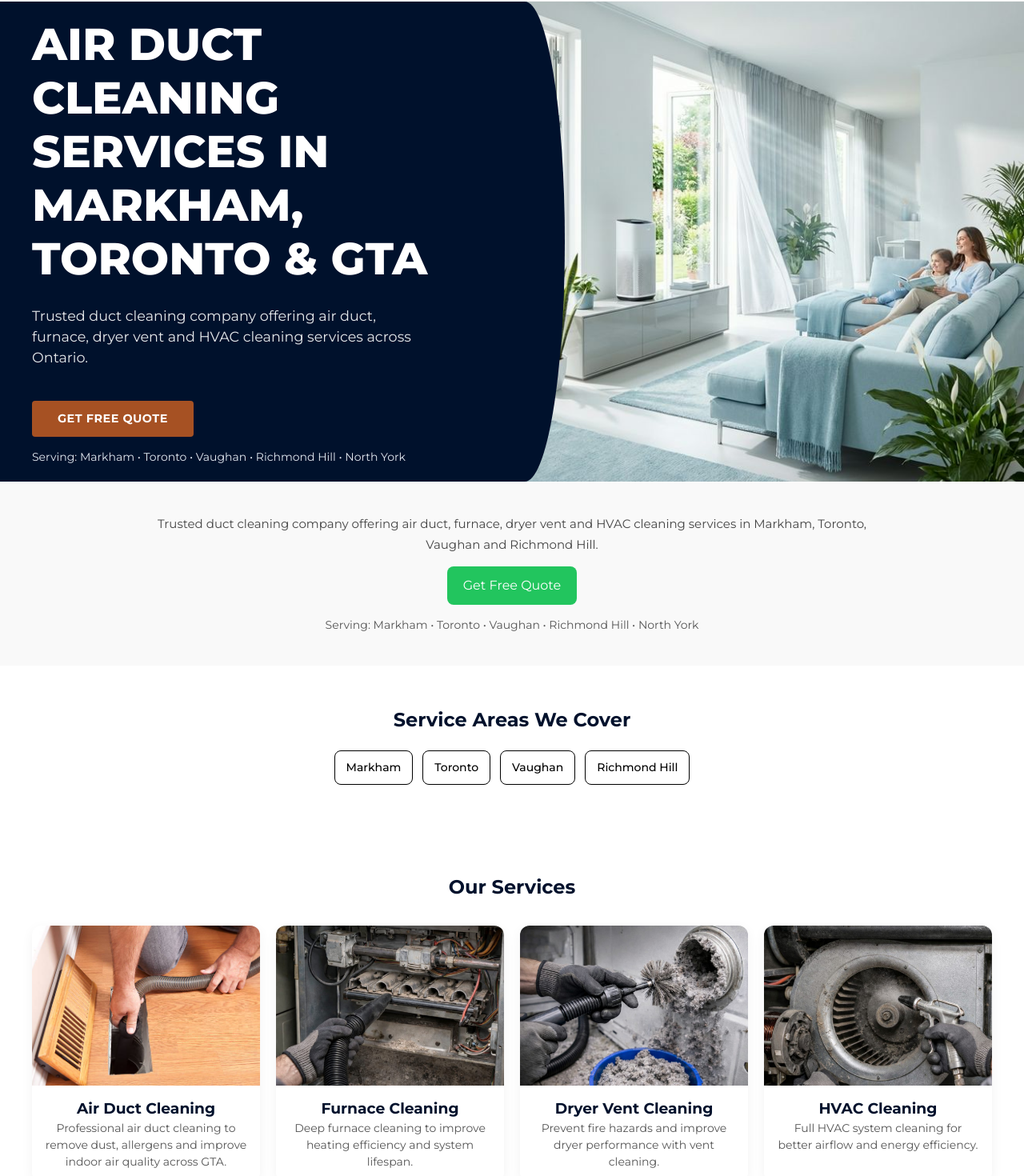
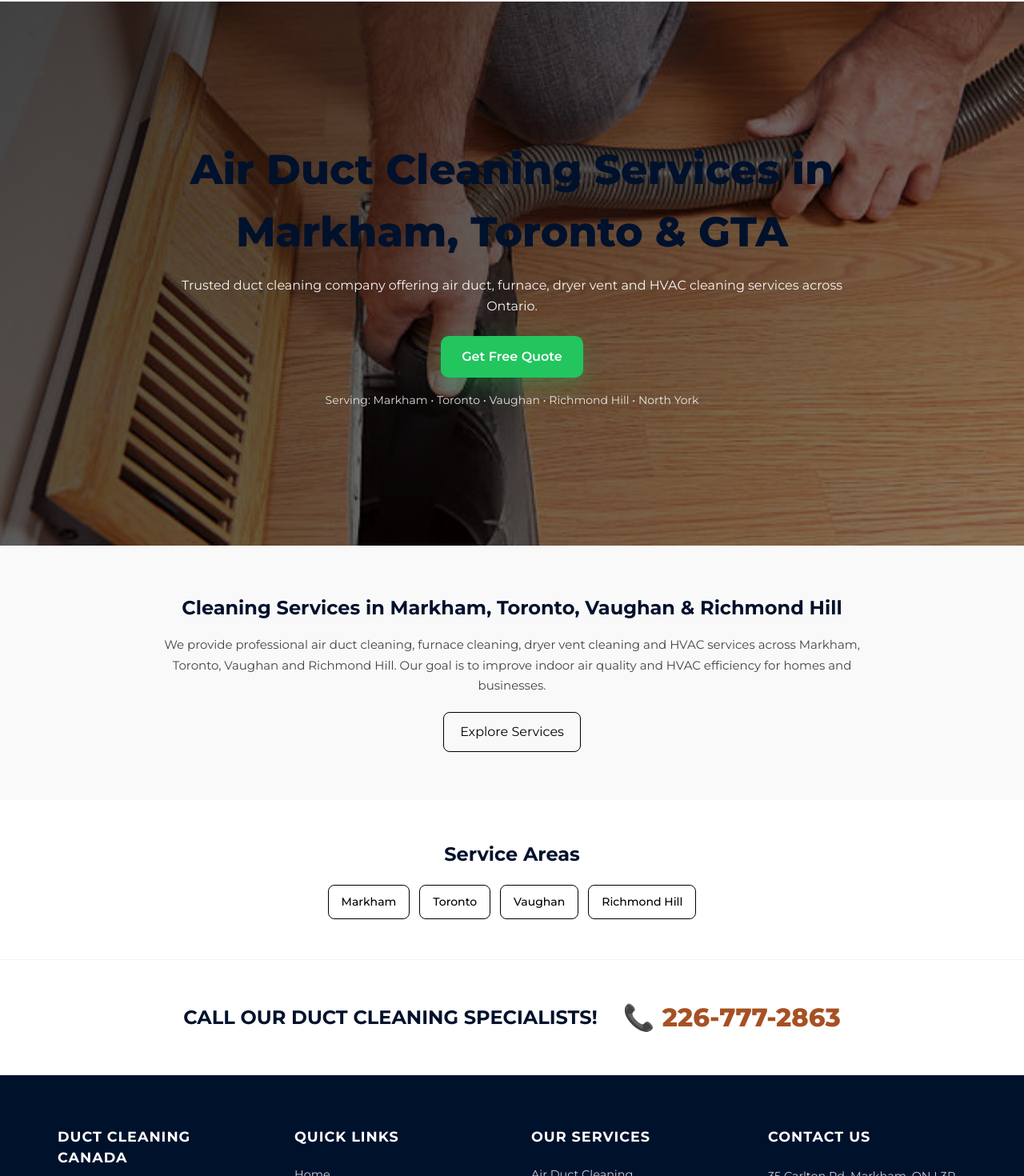
Before and after one commit to josph8487-prog/duct-Canada-original, a Next.js app: page / in a window 1280 px wide. Shown: the part 128-1598 px from the top of the page at 80% size. Built offline with nearby package versions, Linux system fonts and the light colour scheme.

Commit message:
Update page.tsx

```diff
--- a/src/app/page.tsx
+++ b/src/app/page.tsx
@@ -1,105 +1,84 @@
-import Image from 'next/image';
-import Link from 'next/link';
-import styles from '@/styles/Home.module.css';
+import Image from "next/image";
+import Link from "next/link";
+import styles from "@/styles/Home.module.css";
 
 export default function Home() {
-
-  const services = [
-    {
-      title: "Air Duct Cleaning",
-      text: "Professional air duct cleaning to remove dust, allergens and improve indoor air quality across GTA.",
-      image: "/images/services/air-duct-cleaning.jpg"
-    },
-    {
-      title: "Furnace Cleaning",
-      text: "Deep furnace cleaning to improve heating efficiency and system lifespan.",
-      image: "/images/services/furnace-cleaning.jpg"
-    },
-    {
-      title: "Dryer Vent Cleaning",
-      text: "Prevent fire hazards and improve dryer performance with vent cleaning.",
-      image: "/images/services/dryer-vent-cleaning.jpg"
-    },
-    {
-      title: "HVAC Cleaning",
-      text: "Full HVAC system cleaning for better airflow and energy efficiency.",
-      image: "/images/services/blower-fan-cleaning.jpg"
-    },
-    {
-      title: "Duct Sanitization",
-      text: "Remove bacteria, mold and odors for healthier indoor air.",
-      image: "/images/services/sanitization.jpg"
-    }
-  ];
 
   return (
     <>
 
-      {/* HERO */}
-      <section className={styles.hero}>
-        <div className={styles.heroContentWrapper} style={{ maxWidth: "1400px", margin: "0 auto" }}>
-
-          <div className={styles.heroLeft}>
-            <div style={{ paddingLeft: "max(2rem, calc((100vw - 1200px) / 2))" }}>
-
-              <h1 className={styles.heroTitle}>
-                Air Duct Cleaning Services in Markham, Toronto & GTA
-              </h1>
-
-              <p className={styles.heroSubtitle}>
-                Trusted duct cleaning company offering air duct, furnace, dryer vent and HVAC cleaning services across Ontario.
-              </p>
-
-              <Link href="/services" className="btn btn-primary">
-                Get Free Quote
-              </Link>
-
-              {/* SERVICE LINE */}
-              <div style={{
-                marginTop: "15px",
-                fontSize: "14px",
-                color: "#e2e8f0"
-              }}>
-                Serving: Markham • Toronto • Vaughan • Richmond Hill • North York
-              </div>
-
-            </div>
-          </div>
-
-          <div className={styles.heroRight}></div>
-
-        </div>
-      </section>
-
-      {/* TRUST TEXT (YOU ASKED TO ADD BELOW SAME STYLE) */}
+      {/* 🔥 HERO SECTION (MODERN AGENCY STYLE) */}
       <section style={{
-        padding: "40px 20px",
+        position: "relative",
+        minHeight: "85vh",
+        display: "flex",
+        alignItems: "center",
+        justifyContent: "center",
         textAlign: "center",
-        background: "#f9f9f9"
+        color: "#fff",
+        overflow: "hidden"
       }}>
 
-        <div style={{ maxWidth: "900px", margin: "auto" }}>
+        {/* BACKGROUND IMAGE */}
+        <Image
+          src="/images/services/air-duct-cleaning.jpg"
+          alt="Air Duct Cleaning GTA"
+          fill
+          priority
+          style={{ objectFit: "cover" }}
+        />
 
-          <p style={{ fontSize: "15px", color: "#444", lineHeight: "1.7" }}>
-            Trusted duct cleaning company offering air duct, furnace, dryer vent and HVAC cleaning services in Markham, Toronto, Vaughan and Richmond Hill.
+        {/* GRADIENT OVERLAY */}
+        <div style={{
+          position: "absolute",
+          inset: 0,
+          background: "linear-gradient(135deg, rgba(0,0,0,0.75), rgba(0,0,0,0.45))",
+        }} />
+
+        {/* CONTENT */}
+        <div style={{
+          position: "relative",
+          zIndex: 2,
+          maxWidth: "900px",
+          padding: "20px"
+        }}>
+
+          <h1 style={{
+            fontSize: "clamp(28px, 5vw, 52px)",
+            fontWeight: "800",
+            marginBottom: "15px"
+          }}>
+            Air Duct Cleaning Services in Markham, Toronto & GTA
+          </h1>
+
+          <p style={{
+            fontSize: "16px",
+            opacity: 0.95,
+            marginBottom: "25px",
+            lineHeight: "1.6"
+          }}>
+            Trusted duct cleaning company offering air duct, furnace, dryer vent and HVAC cleaning services across Ontario.
           </p>
 
-          <a href="/contact" style={{
+          {/* CTA BUTTON */}
+          <Link href="/contact" style={{
             display: "inline-block",
-            marginTop: "15px",
-            padding: "12px 20px",
+            padding: "14px 26px",
             background: "#22c55e",
             color: "#fff",
-            borderRadius: "8px",
-            textDecoration: "none"
+            borderRadius: "10px",
+            fontWeight: "600",
+            textDecoration: "none",
+            boxShadow: "0 10px 30px rgba(34,197,94,0.3)"
           }}>
             Get Free Quote
-          </a>
+          </Link>
 
+          {/* SERVING LINE */}
           <div style={{
-            marginTop: "15px",
+            marginTop: "18px",
             fontSize: "14px",
-            color: "#555"
+            opacity: 0.85
           }}>
             Serving: Markham • Toronto • Vaughan • Richmond Hill • North York
           </div>
@@ -108,10 +87,47 @@ export default function Home() {
 
       </section>
 
-      {/* SERVICE AREAS */}
+      {/* 🔥 TRUST / INFO SECTION */}
+      <section style={{
+        padding: "60px 20px",
+        background: "#f9f9f9",
+        textAlign: "center"
+      }}>
+
+        <div style={{ maxWidth: "900px", margin: "auto" }}>
+
+          <h2 style={{ marginBottom: "15px" }}>
+            Cleaning Services in Markham, Toronto, Vaughan & Richmond Hill
+          </h2>
+
+          <p style={{
+            color: "#444",
+            lineHeight: "1.7",
+            fontSize: "15px"
+          }}>
+            We provide professional air duct cleaning, furnace cleaning, dryer vent cleaning and HVAC services across Markham, Toronto, Vaughan and Richmond Hill. Our goal is to improve indoor air quality and HVAC efficiency for homes and businesses.
+          </p>
+
+          <Link href="/services" style={{
+            display: "inline-block",
+            marginTop: "20px",
+            padding: "12px 20px",
+            border: "1px solid #000",
+            borderRadius: "8px",
+            textDecoration: "none",
+            color: "#000"
+          }}>
+            Explore Services
+          </Link>
+
+        </div>
+
+      </section>
+
+      {/* 🔥 SERVICE AREAS */}
       <section style={{ padding: "50px 20px", textAlign: "center" }}>
 
-        <h2>Service Areas We Cover</h2>
+        <h2>Service Areas</h2>
 
         <div style={{
           display: "flex",
@@ -130,49 +146,12 @@ export default function Home() {
 
       </section>
 
-      {/* SERVICES */}
-      <section style={{ padding: "60px 20px", background: "#fff" }}>
-        <div style={{ maxWidth: "1200px", margin: "auto", textAlign: "center" }}>
-
-          <h2>Our Services</h2>
-
-          <div style={{
-            display: "grid",
-            gridTemplateColumns: "repeat(auto-fit, minmax(250px, 1fr))",
-            gap: "20px",
-            marginTop: "30px"
-          }}>
-
-            {services.map((s, i) => (
-              <div key={i} style={{
-                borderRadius: "12px",
-                overflow: "hidden",
-                boxShadow: "0 4px 15px rgba(0,0,0,0.05)"
-              }}>
-
-                <div style={{ position: "relative", height: "200px" }}>
-                  <Image src={s.image} alt={s.title} fill style={{ objectFit: "cover" }} />
-                </div>
-
-                <div style={{ padding: "15px" }}>
-                  <h3>{s.title}</h3>
-                  <p style={{ fontSize: "14px", color: "#555" }}>{s.text}</p>
-                </div>
-
-              </div>
-            ))}
-
-          </div>
-
-        </div>
-      </section>
-
     </>
   );
 }
 
 const areaBtn = {
-  padding: "10px 14px",
+  padding: "10px 16px",
   border: "1px solid #000",
   borderRadius: "8px",
   textDecoration: "none",
```
